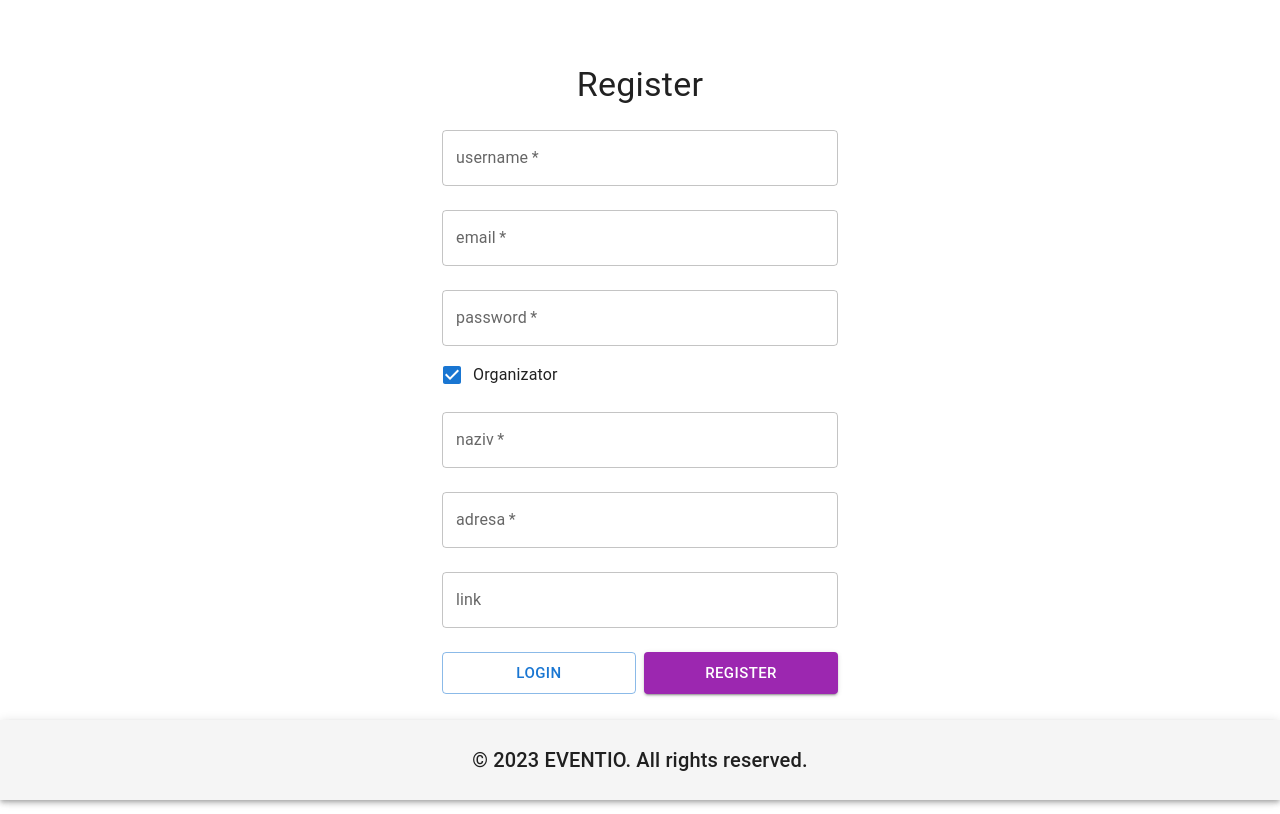
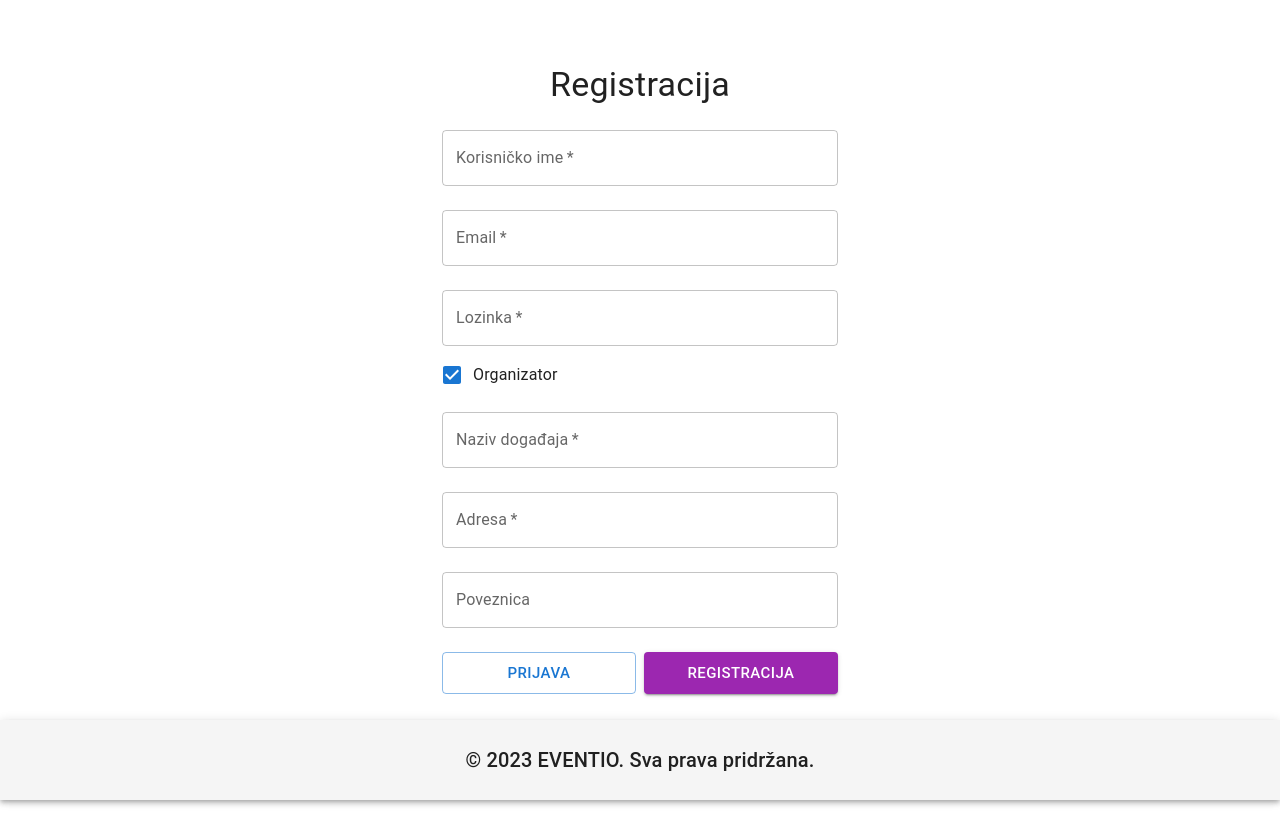
Before and after one commit to gharamija/connectinet-eventio, a React (Vite) app in the folder frontend/: page /register in a window 1280 px wide. Both pictures are taken after a click on the label "Organizator". Built offline with nearby package versions, Linux system fonts and the light colour scheme; no server answers.

Commit message:
TAG-59 prijevod na hrvatski

```diff
--- a/frontend/src/App.jsx
+++ b/frontend/src/App.jsx
@@ -44,7 +44,7 @@ function App() {
   useEffect(validateSession, []);
 
   if (loadingUser) {
-    return <div>Loading...</div>;
+    return <div>Ucitavanje...</div>;
   }
 
   function onLogin() {
--- a/frontend/src/components/AddDogadajDialog.jsx
+++ b/frontend/src/components/AddDogadajDialog.jsx
@@ -115,7 +115,7 @@ function AddDogadajDialog({ handleClose, open, dogadajId }) {
       </DialogTitle>
       <Box component="form" sx={{ m: 2 }}>
         <TextField
-          label="naziv"
+          label="Naziv događaja"
           name="nazivDogadaja"
           onChange={onChange}
           value={form.nazivDogadaja}
@@ -125,10 +125,10 @@ function AddDogadajDialog({ handleClose, open, dogadajId }) {
           inputProps={{ maxLength: 200 }}
         />
         <FormControl fullWidth margin="dense">
-          <InputLabel id="vrsta-label">Vrsta</InputLabel>
+          <InputLabel id="vrsta-label">Vrsta događaja</InputLabel>
           <Select
             labelId="vrsta-label"
-            label="vrsta"
+            label="Vrsta događaja"
             name="vrsta"
             onChange={onChange}
             value={form.vrsta}
@@ -149,7 +149,7 @@ function AddDogadajDialog({ handleClose, open, dogadajId }) {
           <InputLabel id="lokacija-label">Lokacija</InputLabel>
           <Select
             labelId="lokacija-label"
-            label="lokacija"
+            label="Lokacija"
             name="lokacija"
             onChange={onChange}
             value={form.lokacija}
@@ -167,7 +167,7 @@ function AddDogadajDialog({ handleClose, open, dogadajId }) {
           </Select>
         </FormControl>
         <TextField
-          label="opis lokacije"
+          label="Opis lokacije"
           name="opisLokacije"
           onChange={onChange}
           value={form.opisLokacije}
@@ -186,7 +186,7 @@ function AddDogadajDialog({ handleClose, open, dogadajId }) {
           margin="dense"
         />
         <TextField
-          label="cijena ulaznice"
+          label="Cijena ulaznice"
           name="cijenaUlaznice"
           onChange={onChange}
           value={form.cijenaUlaznice}
@@ -196,7 +196,7 @@ function AddDogadajDialog({ handleClose, open, dogadajId }) {
           inputProps={{ maxLength: 9 }}
         />
         <TextField
-          label="opis"
+          label="Opis"
           name="opis"
           onChange={onChange}
           value={form.opis}
@@ -213,7 +213,7 @@ function AddDogadajDialog({ handleClose, open, dogadajId }) {
           fullWidth
           sx={{ mt: 1, mb: 1 }}
         >
-          {file ? file.name : "Odaberi sliku"}
+          {file ? file.name : "Odaberite sliku"}
           <Input
             type="file"
             name="galerija"
--- a/frontend/src/components/BuduciSvrseniFilter.jsx
+++ b/frontend/src/components/BuduciSvrseniFilter.jsx
@@ -44,7 +44,7 @@ function BuduciSvrseniFilter(props) {
             <InputLabel id="zavrseno-label">Zavrseno</InputLabel>
             <Select
               labelId="zavrseno-label"
-              label="zavrseno"
+              label="Zavrseno"
               name="zavrseno"
               value={filter.zavrseno}
               onChange={handleChange}
--- a/frontend/src/components/Filter.jsx
+++ b/frontend/src/components/Filter.jsx
@@ -155,7 +155,7 @@ function Filter(props) {
           </FormControl>
 
           <FormControl sx={{ mb: 1 }} size="small">
-            <InputLabel id="placanje-label">Cijena</InputLabel>
+            <InputLabel id="placanje-label">Placanje</InputLabel>
             <Select
               labelId="placanje-label"
               label="placanje"
--- a/frontend/src/components/Footer.jsx
+++ b/frontend/src/components/Footer.jsx
@@ -15,7 +15,7 @@ const Footer = () => {
                     <Container maxWidth="xl">
                         <Toolbar sx={{ justifyContent: 'center' }}>
                             <Typography variant="h6" color="inherit">
-                                © 2023 EVENTIO. All rights reserved.
+                                © 2023 EVENTIO. Sva prava pridržana.
                             </Typography>
                         </Toolbar>
                     </Container>
--- a/frontend/src/components/Login.jsx
+++ b/frontend/src/components/Login.jsx
@@ -55,11 +55,11 @@ function Login(props) {
         }}
       >
         <Typography variant="h4" color="text.primary">
-          Login
+          Prijava
         </Typography>
         <Box component="form" onSubmit={onSubmit} sx={{ mt: 1 }}>
           <TextField
-            label="username"
+            label="Korisničko ime"
             name="username"
             onChange={onChange}
             required
@@ -68,7 +68,7 @@ function Login(props) {
             inputProps={{ maxLength: 30 }}
           />
           <TextField
-            label="password"
+            label="Lozinka"
             name="password"
             type="password"
             onChange={onChange}
@@ -78,12 +78,14 @@ function Login(props) {
             inputProps={{ maxLength: 200 }}
           />
           <Collapse in={error}>
-            <Alert severity="error">Login failed</Alert>
+            <Alert severity="error">
+              Prijava nije uspjela. Pokušajte ponovo.
+            </Alert>
           </Collapse>
           <Grid container spacing={1} sx={{ mt: 1 }}>
             <Grid item xs={6}>
               <Button type="submit" variant="contained" fullWidth size="large">
-                Login
+                Prijava
               </Button>
             </Grid>
             <Grid item xs={6}>
@@ -94,7 +96,7 @@ function Login(props) {
                 fullWidth
                 size="large"
               >
-                Register
+                Registracija
               </Button>
             </Grid>
           </Grid>
--- a/frontend/src/components/Profili/AdminProfile.jsx
+++ b/frontend/src/components/Profili/AdminProfile.jsx
@@ -23,7 +23,7 @@ const AdminProfile = () => {
     useEffect(() => {
         fetch("/api/user").then((response) => {
             response.json().then((details) => {
-                setProfile(details);
+                setProfile({ ...details, password: "" });
             });
         });
     }, []);
@@ -84,7 +84,7 @@ const AdminProfile = () => {
                             change={setChanged}
                         >
                             <TextField
-                                label="password"
+                                label="Lozinka"
                                 name="password"
                                 type="password"
                                 value={profile.password}
@@ -102,7 +102,7 @@ const AdminProfile = () => {
                             change={setChanged}
                         >
                             <TextField
-                                label="email"
+                                label="Email"
                                 name="email"
                                 type="email"
                                 value={profile.email}
--- a/frontend/src/components/Profili/OrganizatorProfile.jsx
+++ b/frontend/src/components/Profili/OrganizatorProfile.jsx
@@ -95,7 +95,7 @@ const OrganizatorProfile = () => {
               change={setChanged}
             >
               <TextField
-                label="username"
+                label="Korisničko ime"
                 name="username"
                 value={profile.username}
                 onChange={onChange}
@@ -112,7 +112,7 @@ const OrganizatorProfile = () => {
               change={setChanged}
             >
               <TextField
-                label="password"
+                label="Lozinka"
                 name="password"
                 type="password"
                 value={profile.password}
@@ -130,7 +130,7 @@ const OrganizatorProfile = () => {
               change={setChanged}
             >
               <TextField
-                label="email"
+                label="Email"
                 name="email"
                 type="email"
                 value={profile.email}
@@ -150,7 +150,7 @@ const OrganizatorProfile = () => {
               change={setChanged}
             >
               <TextField
-                label="naziv"
+                label="Naziv organizacije"
                 name="naziv"
                 value={profile.nazivOrganizacije}
                 onChange={onChange}
@@ -167,7 +167,7 @@ const OrganizatorProfile = () => {
               change={setChanged}
             >
               <TextField
-                label="adresa"
+                label="Adresa"
                 name="adresa"
                 value={profile.adresa}
                 onChange={onChange}
@@ -184,7 +184,7 @@ const OrganizatorProfile = () => {
               change={setChanged}
             >
               <TextField
-                label="poveznica"
+                label="Poveznica"
                 name="poveznica"
                 value={profile.poveznica}
                 onChange={onChange}
--- a/frontend/src/components/Profili/UserProfile.jsx
+++ b/frontend/src/components/Profili/UserProfile.jsx
@@ -25,7 +25,7 @@ const UserProfile = () => {
     useEffect(() => {
         fetch("/api/user").then((response) => {
             response.json().then((details) => {
-                setProfile(details);
+                setProfile({ ...details, password: "" });
             });
         });
     }, []);
@@ -73,7 +73,7 @@ const UserProfile = () => {
                             change={setChanged}
                         >
                             <TextField
-                                label="username"
+                                label="Korisničko ime"
                                 name="username"
                                 value={profile.username}
                                 onChange={onChange}
@@ -90,7 +90,7 @@ const UserProfile = () => {
                             change={setChanged}
                         >
                             <TextField
-                                label="password"
+                                label="Lozinka"
                                 name="password"
                                 type="password"
                                 value={profile.password}
@@ -108,7 +108,7 @@ const UserProfile = () => {
                             change={setChanged}
                         >
                             <TextField
-                                label="email"
+                                label="Email"
                                 name="email"
                                 type="email"
                                 value={profile.email}
--- a/frontend/src/components/Recenzija.jsx
+++ b/frontend/src/components/Recenzija.jsx
@@ -4,6 +4,8 @@ import {
   Button,
   TextField,
   FormControl,
+  Collapse,
+  Alert,
 } from "@mui/material";
 import { useState } from "react";
 
--- a/frontend/src/components/Register.jsx
+++ b/frontend/src/components/Register.jsx
@@ -101,11 +101,11 @@ function Register(props) {
         }}
       >
         <Typography variant="h4" color="text.primary">
-          Register
+          Registracija
         </Typography>
         <Box component="form" onSubmit={onSubmit} sx={{ mt: 1 }}>
           <TextField
-            label="username"
+            label="Korisničko ime"
             name="username"
             onChange={onChange}
             required
@@ -114,7 +114,7 @@ function Register(props) {
             inputProps={{ maxLength: 30 }}
           />
           <TextField
-            label="email"
+            label="Email"
             name="email"
             type="email"
             onChange={onChange}
@@ -124,7 +124,7 @@ function Register(props) {
             inputProps={{ maxLength: 100 }}
           />
           <TextField
-            label="password"
+            label="Lozinka"
             name="password"
             type="password"
             onChange={onChange}
@@ -143,7 +143,7 @@ function Register(props) {
           {isChecked && (
             <>
               <TextField
-                label="naziv"
+                label="Naziv događaja"
                 name="naziv"
                 onChange={onChange}
                 required
@@ -152,7 +152,7 @@ function Register(props) {
                 inputProps={{ maxLength: 200 }}
               />
               <TextField
-                label="adresa"
+                label="Adresa"
                 name="adresa"
                 onChange={onChange}
                 required
@@ -161,7 +161,7 @@ function Register(props) {
                 inputProps={{ maxLength: 200 }}
               />
               <TextField
-                label="link"
+                label="Poveznica"
                 name="poveznica"
                 onChange={onChange}
                 fullWidth
@@ -176,7 +176,7 @@ function Register(props) {
           <Grid container spacing={1} sx={{ mt: 1 }}>
             <Grid item xs={6}>
               <Button href="/" variant="outlined" fullWidth size="large">
-                Login
+                Prijava
               </Button>
             </Grid>
             <Grid item xs={6}>
@@ -187,7 +187,7 @@ function Register(props) {
                 fullWidth
                 size="large"
               >
-                Register
+                Registracija
               </Button>
             </Grid>
           </Grid>
--- a/frontend/src/components/Zainteresiranost.jsx
+++ b/frontend/src/components/Zainteresiranost.jsx
@@ -4,7 +4,7 @@ import { useState } from "react";
 
 //komponenta treba dobiti koji je id korisnika i događaja o kojem se radi
 //te za sto je glasao trenutni korisnik (kategorija)
-function Zainteresiranost({ id, dogadajId, pocKategorija }) {
+function Zainteresiranost({ id, dogadajId, pocKategorija, gotov }) {
   const [kategorija, setKategorija] = useState(pocKategorija);
 
   function vote(nova) {
@@ -15,7 +15,7 @@ function Zainteresiranost({ id, dogadajId, pocKategorija }) {
 
   return (
     <CardActions disableSpacing>
-      <ButtonGroup fullWidth>
+      <ButtonGroup fullWidth disabled={gotov}>
         <Button
           variant={kategorija === "SIGURNO" ? "contained" : "outlined"}
           color="success"
```
